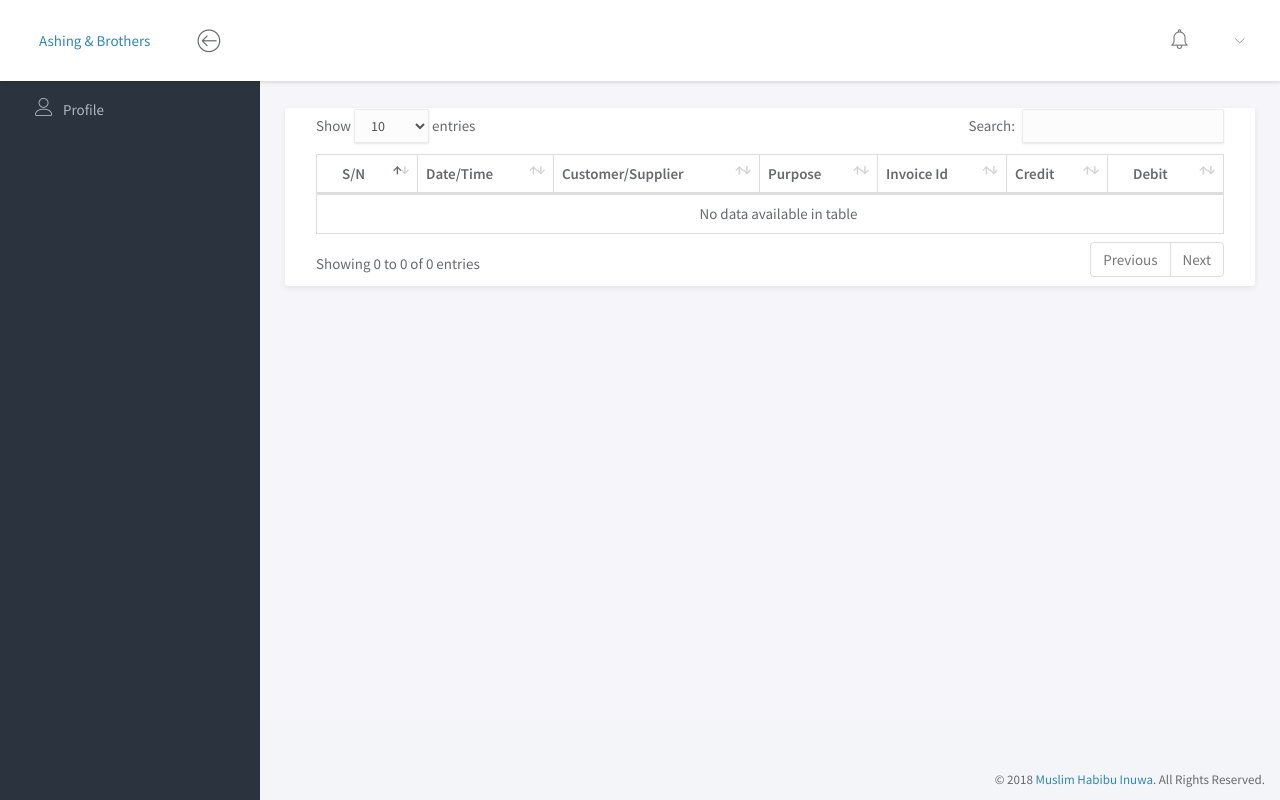
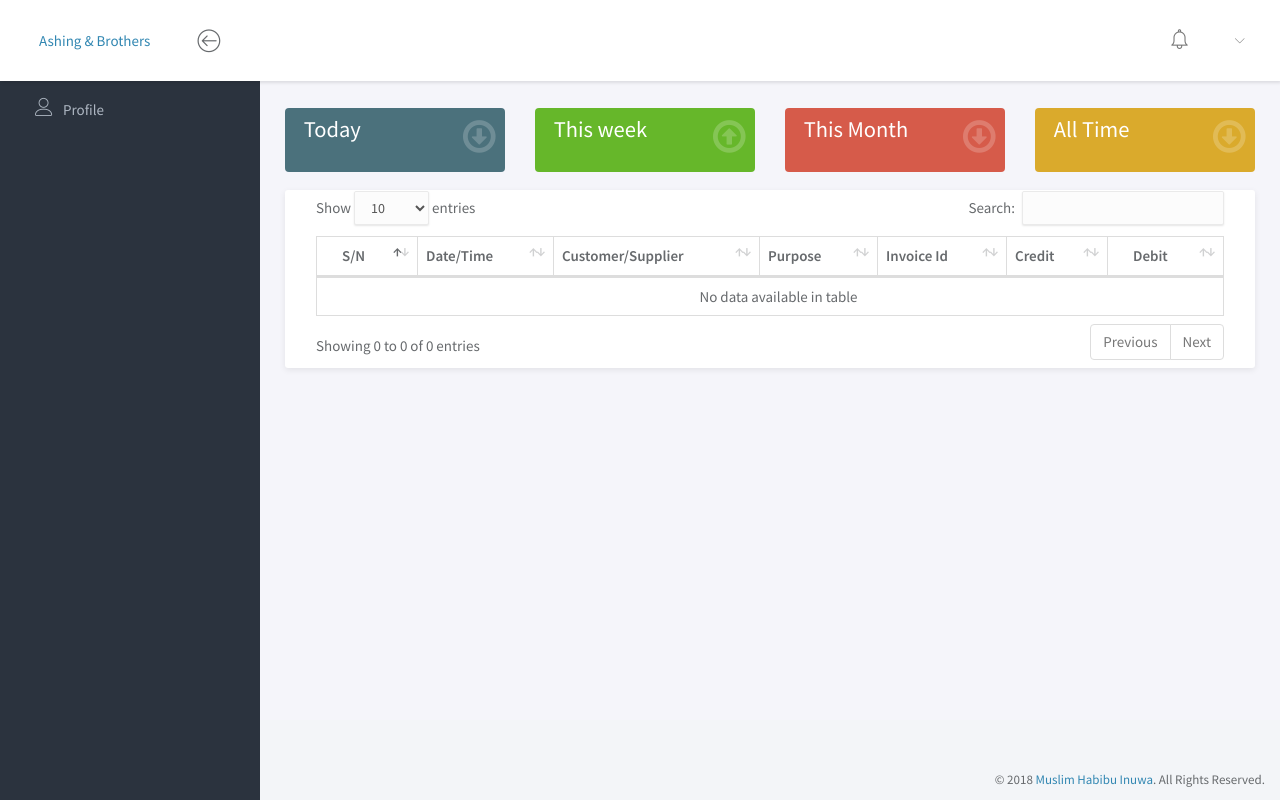
Before and after one commit to tjzango/sale-invento, a Django app: page /report/ in a window 1280 px wide. Run offline with Django 3.2, Linux system fonts and the light colour scheme; the visitor is signed in with stand-in values (Sample User, id 1); data that the repository does not hold is empty; some libraries are stand-ins or nearby versions.

Commit message:
Added report classification, today, week, month and all time

```diff
--- a/index/templates/report.html
+++ b/index/templates/report.html
@@ -8,30 +8,38 @@
     <link rel="stylesheet" href="/static/css/custome-style.css">
 {% endblock %}
 {% block content %}
-    {% comment %}
+
     <div class="row">
-        <div class="col-sm-7 col-lg-4">
+        <div class="col-sm-7 col-lg-3">
             <div class="c-state">
-                <h4 class="c-state__number">{{ transactions.count }}</h4>
-                <p style="font-size: 20px" class="c-state__status">Total transactions(Today)</p>
+                <h4 class="c-state__number"><a style="color:#fff;" href="{% url 'report' %}">Today</a> </h4>
+
                 <span class="c-state__indicator">
                     <i class="fa fa-arrow-circle-o-down"></i>
                 </span>
             </div><!-- // c-state -->
         </div>
-        <div class="col-sm-7 col-lg-4">
+        <div class="col-sm-7 col-lg-3">
             <div class="c-state c-state--success">
-                <h4 class="c-state__number">{{ users_emp }}</h4>
-                <p style="font-size: 20px" class="c-state__status">transactionss (User)</p>
+                <h4 class="c-state__number"><a style="color:#fff;" href="{% url 'report_week' %}">This week</a></h4>
+
                 <span class="c-state__indicator">
                             <i class="fa fa-arrow-circle-o-up"></i>
                         </span>
             </div><!-- // c-state -->
         </div>
-        <div class="col-sm-7 col-lg-4">
+        <div class="col-sm-7 col-lg-3">
+            <div class="c-state c-state--danger">
+                <h4 class="c-state__number"><a style="color:#fff;" href="{% url 'report_month' %}">This Month</a></h4>
+                <span class="c-state__indicator">
+                            <i class="fa fa-arrow-circle-o-down"></i>
+                        </span>
+            </div><!-- // c-state -->
+        </div>
+        <div class="col-sm-7 col-lg-3">
             <div class="c-state c-state--warning">
-                <h4 class="c-state__number">{{ non_users_emp }}</h4>
-                <p style="font-size: 20px" class="c-state__status">transactions (non Users)</p>
+                <h4 class="c-state__number"><a style="color:#fff;" href="{% url 'report_all_time' %}">All Time</a></h4>
+
                 <span class="c-state__indicator">
                             <i class="fa fa-arrow-circle-o-down"></i>
                         </span>
@@ -39,7 +47,7 @@
         </div>
 
     </div>
-    {% endcomment %}
+
     <div class="panel panel-profile">
         <div class="clearfix">
             <div class="col-sm-12">
--- a/index/urls.py
+++ b/index/urls.py
@@ -22,9 +22,12 @@ from index.views import (
     activate,
     add_user,
     deactivate,
+    report_week,
+    report_month,
     add_employee,
     send_message,
     message_tag,
+    report_all_time,
     manage_employees,
     customer_requests,
     customer_request_order,
@@ -44,6 +47,10 @@ urlpatterns = [
 
     url(r'^message/$', message, name='message'),
     url(r'report/$', report, name='report'),
+
+    url(r'report/week/$', report_week, name='report_week'),
+    url(r'report/all/$', report_all_time, name='report_all_time'),
+    url(r'report/month/$', report_month, name='report_month'),
     url(r'^__tag/(?P<key>[0-9]+)/$', message_tag, name='message_tag'),
     url(r'^message/send/$', send_message, name='send_message'),
 
--- a/index/views.py
+++ b/index/views.py
@@ -68,6 +68,60 @@ def report(request):
     }
     return render(request, 'report.html', context)
 
+
+@login_required
+def report_week(request):
+    import datetime
+    end_date = datetime.datetime.today()
+    start_date = end_date - datetime.timedelta(days=7)
+    sales = Order.objects.filter(created__range=(start_date, end_date))
+    # sales = Order.objects.filter(created__datoday=month)
+    orders = RequestOrder.objects.filter(created__range=(start_date, end_date))
+    expenses = Expense.objects.filter(created__range=(start_date, end_date))
+
+    report_list = sorted(
+        chain(sales, orders, expenses),
+        key=lambda instance: instance.created)
+    context = {
+        'transactions': report_list,
+    }
+    return render(request, 'report.html', context)
+
+
+@login_required
+def report_month(request):
+    import datetime
+    end_date = datetime.datetime.today()
+    start_date = end_date - datetime.timedelta(days=30)
+    print ('Haruna {} and '.format(end_date))
+    sales = Order.objects.filter(created__range=(start_date, end_date))
+    # sales = Order.objects.filter(created__datoday=month)
+    orders = RequestOrder.objects.filter(created__range=(start_date, end_date))
+    expenses = Expense.objects.filter(created__range=(start_date, end_date))
+
+    report_list = sorted(
+        chain(sales, orders, expenses),
+        key=lambda instance: instance.created)
+    context = {
+        'transactions': report_list,
+    }
+    return render(request, 'report.html', context)
+
+
+@login_required
+def report_all_time(request):
+    sales = Order.objects.all()
+    # sales = Order.objects.filter(created__datoday=month)
+    orders = RequestOrder.objects.all()
+    expenses = Expense.objects.all()
+
+    report_list = sorted(
+        chain(sales, orders, expenses),
+        key=lambda instance: instance.created)
+    context = {
+        'transactions': report_list,
+    }
+    return render(request, 'report.html', context)
 
 @login_required
 def add_user(request):
```
Also changed, not shown: 1 other file.
